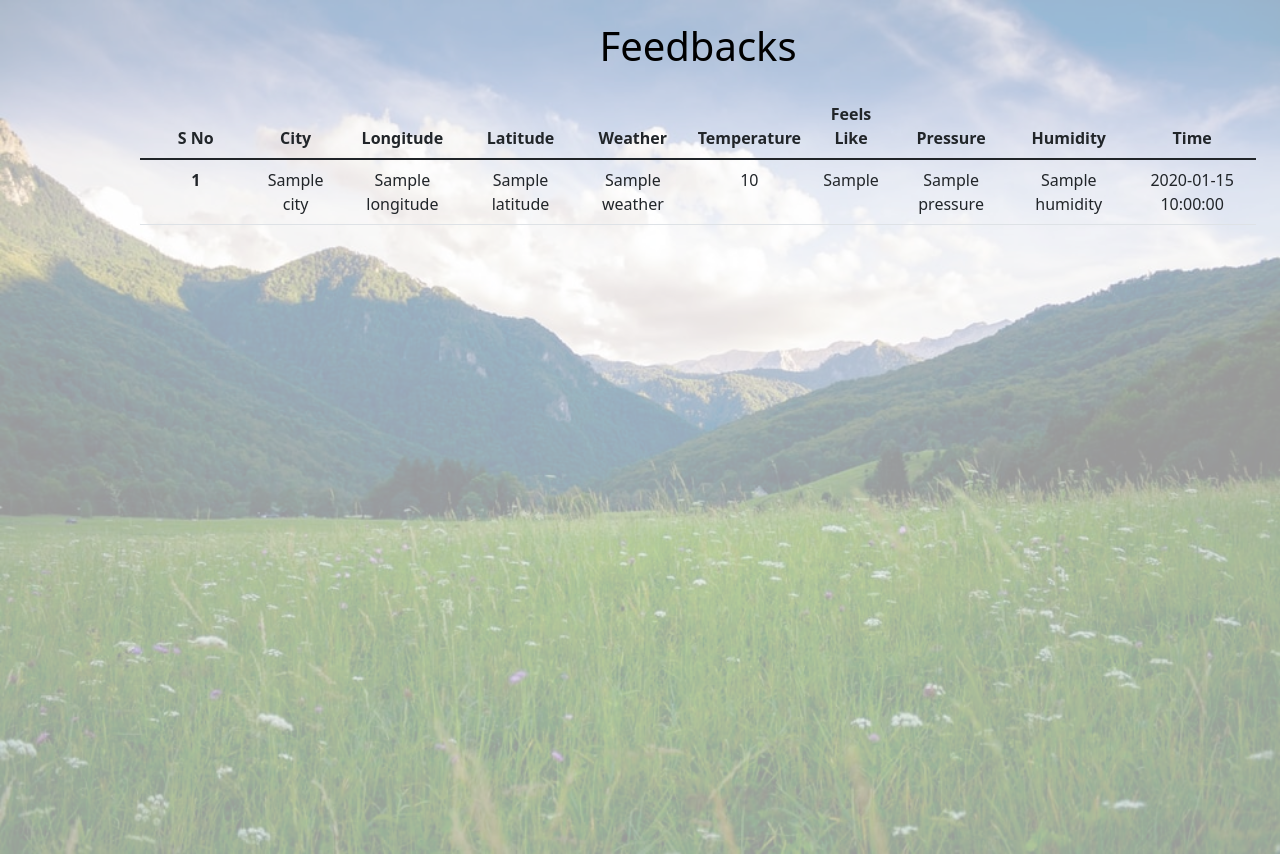
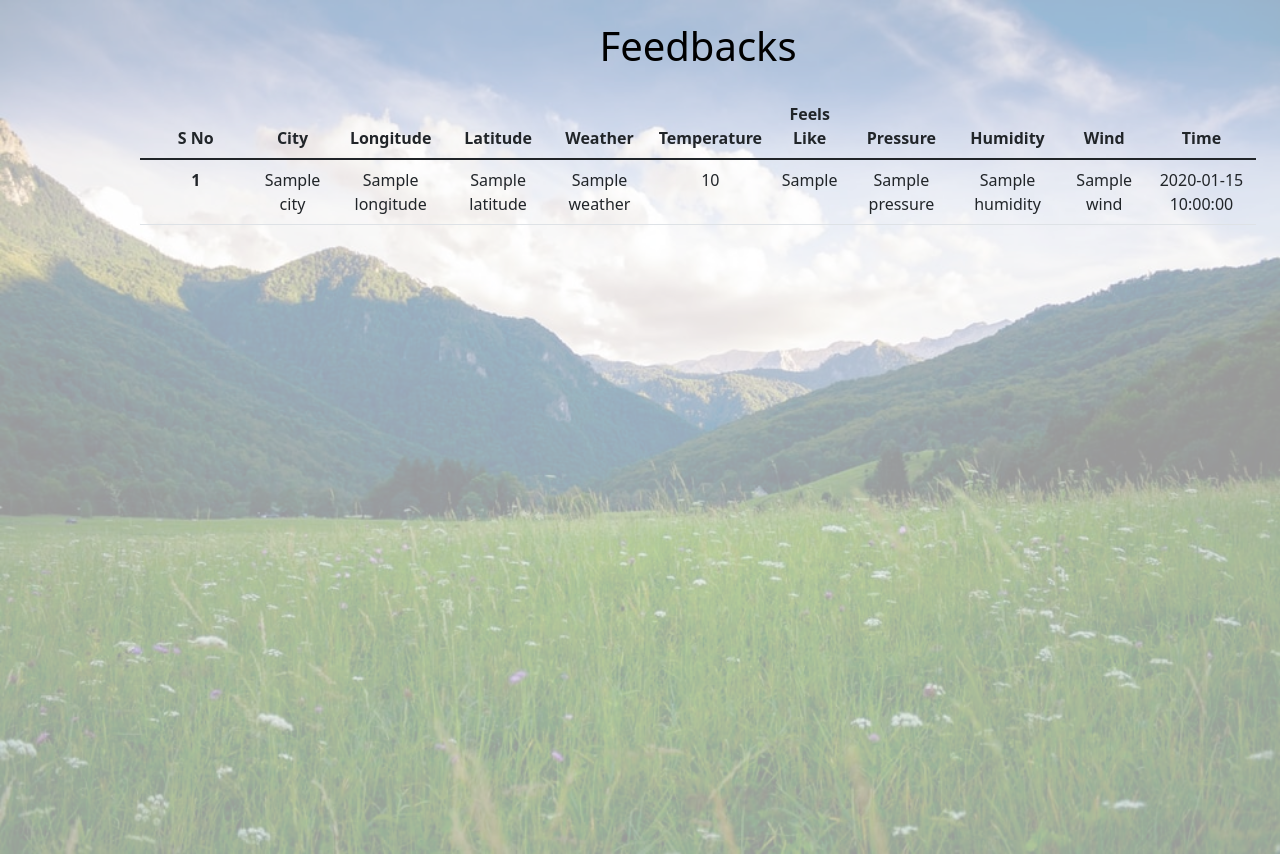
Before and after one commit to Yajendra2201/Minor-Project, a Flask app: template templates/history.html in a window 1280 px wide. Shown: the part 80-934 px from the top of the page. Run offline with Flask 2, Linux system fonts and the light colour scheme; the template is opened without the code that fills it: most values are stand-ins (such as "Sample title", 1, 10 or a date in 2020); some libraries are stand-ins or nearby versions.

Commit message:
weather history 2

```diff
--- a/app.py
+++ b/app.py
@@ -44,6 +44,7 @@ class weather(db.Model):
     Feels_Like=db.Column(db.String(20), nullable=False)
     Pressure=db.Column(db.String(20), nullable=False)
     Humidity=db.Column(db.String(20), nullable=False)
+    Wind=db.Column(db.String(20), nullable=False)
     Time=db.Column(db.String(20), nullable=False)
 
 
@@ -138,7 +139,7 @@ def currentwea():
                     t=time.strftime('%H:%M:%S', time.gmtime(l['dt']-l['timezone']))
                     l['dth']=t
 
-                    we=weather(Email=session['email'],City=l['name'],Longitude=l['coord']['lon'],Latitude=l['coord']['lon'],Weather=l['weather'][0]['main'],Temperature=(l['main']['temp']-273.15),Feels_Like=(l['main']['feels_like']-273.15),Pressure=l['main']['pressure'],Humidity=l['main']['humidity'],Time=datetime.now().strftime("%d/%m/%Y %H:%M:%S"))
+                    we=weather(Email=session['email'],City=l['name'],Longitude=l['coord']['lon'],Latitude=l['coord']['lon'],Weather=l['weather'][0]['main'],Temperature=(l['main']['temp']-273.15),Feels_Like=(l['main']['feels_like']-273.15),Pressure=l['main']['pressure'],Humidity=l['main']['humidity'],Wind=l['wind']['speed'],Time=datetime.now().strftime("%d/%m/%Y %H:%M:%S"))
                     db.session.add(we)
                     db.session.commit()
 
--- a/templates/history.html
+++ b/templates/history.html
@@ -46,6 +46,7 @@
                 <th scope="col">Feels Like</th>
                 <th scope="col">Pressure</th>
                 <th scope="col">Humidity</th>
+                <th scope="col">Wind</th>
                 <th scope="col">Time</th>
               </tr>
             </thead>
@@ -61,6 +62,7 @@
         <td>{{rows.Feels_Like}}</td>
         <td>{{rows.Pressure}}</td>
         <td>{{rows.Humidity}}</td>
+        <td>{{rows.Wind}}</td>
         <td>{{rows.Time}}</td>
     </tr>
     {% endfor %}
```
Also changed, not shown: feedback.db.
